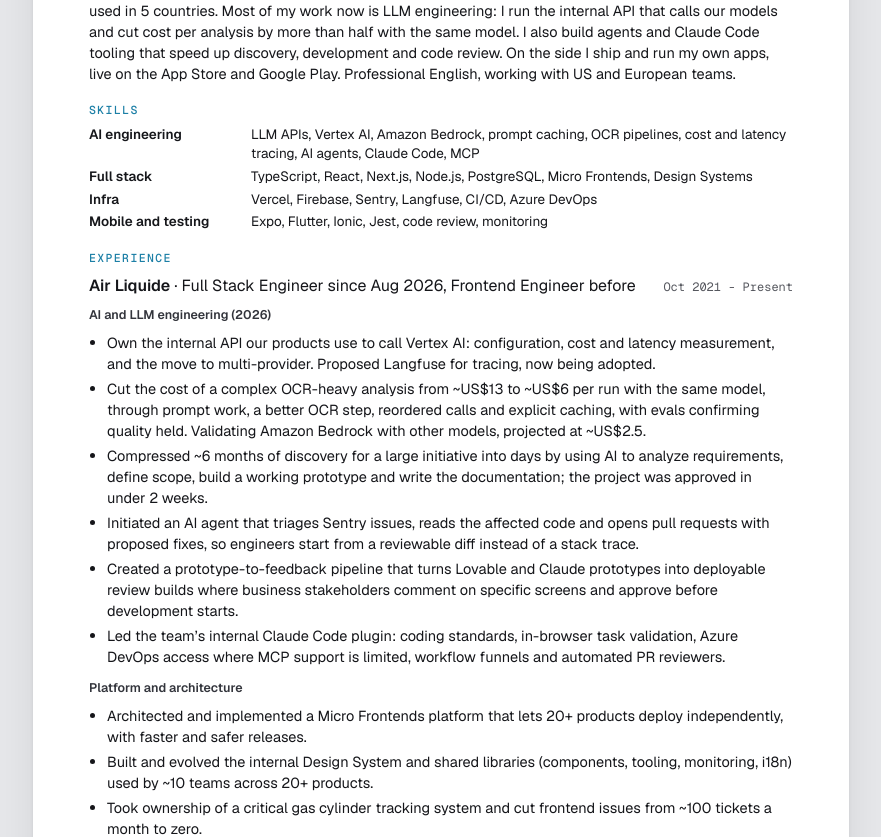
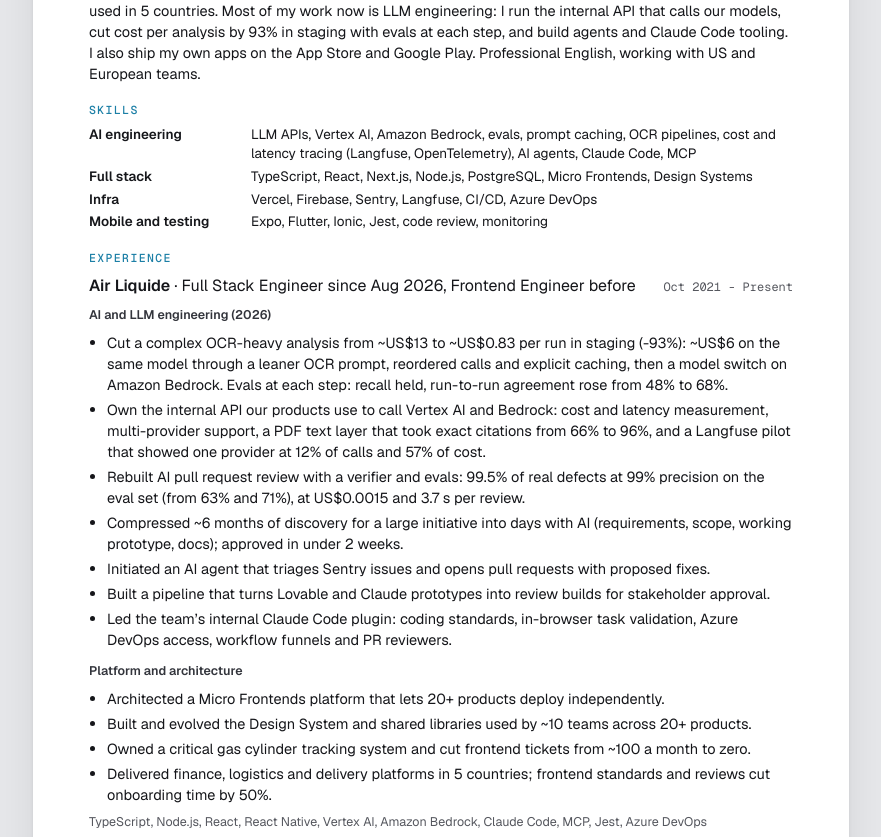
Before and after one commit to gabrielbsandim/portfolio, a Next.js app: page /resume in a window 1280 px wide. Shown: the part 268-1105 px from the top of the page, without its empty margins (199-1080 px from the left). Built offline with nearby package versions, Linux system fonts and the light colour scheme.

Commit message:
feat: update air liquide llm work with bedrock, code review and langfuse numbers

```diff
--- a/src/components/resume.tsx
+++ b/src/components/resume.tsx
@@ -3,29 +3,30 @@ import { LINKS } from '@/content/portfolio';
 import s from './resume.module.css';
 
 const SKILL_ROWS = [
-  ['AI engineering', 'LLM APIs, Vertex AI, Amazon Bedrock, prompt caching, OCR pipelines, cost and latency tracing, AI agents, Claude Code, MCP'],
+  ['AI engineering', 'LLM APIs, Vertex AI, Amazon Bedrock, evals, prompt caching, OCR pipelines, cost and latency tracing (Langfuse, OpenTelemetry), AI agents, Claude Code, MCP'],
   ['Full stack', 'TypeScript, React, Next.js, Node.js, PostgreSQL, Micro Frontends, Design Systems'],
   ['Infra', 'Vercel, Firebase, Sentry, Langfuse, CI/CD, Azure DevOps'],
   ['Mobile and testing', 'Expo, Flutter, Ionic, Jest, code review, monitoring'],
 ] as const;
 
 const LLM_WORK = [
-  'Own the internal API our products use to call Vertex AI: configuration, cost and latency measurement, and the move to multi-provider. Proposed Langfuse for tracing, now being adopted.',
-  'Cut the cost of a complex OCR-heavy analysis from ~US$13 to ~US$6 per run with the same model, through prompt work, a better OCR step, reordered calls and explicit caching, with evals confirming quality held. Validating Amazon Bedrock with other models, projected at ~US$2.5.',
+  'Cut a complex OCR-heavy analysis from ~US$13 to ~US$0.83 per run in staging (-93%): ~US$6 on the same model through a leaner OCR prompt, reordered calls and explicit caching, then a model switch on Amazon Bedrock. Evals at each step: recall held, run-to-run agreement rose from 48% to 68%.',
+  'Own the internal API our products use to call Vertex AI and Bedrock: cost and latency measurement, multi-provider support, a PDF text layer that took exact citations from 66% to 96%, and a Langfuse pilot that showed one provider at 12% of calls and 57% of cost.',
+  'Rebuilt AI pull request review with a verifier and evals: 99.5% of real defects at 99% precision on the eval set (from 63% and 71%), at US$0.0015 and 3.7 s per review.',
 ];
 
 const AI_WORK = [
-  'Compressed ~6 months of discovery for a large initiative into days by using AI to analyze requirements, define scope, build a working prototype and write the documentation; the project was approved in under 2 weeks.',
-  'Initiated an AI agent that triages Sentry issues, reads the affected code and opens pull requests with proposed fixes, so engineers start from a reviewable diff instead of a stack trace.',
-  'Created a prototype-to-feedback pipeline that turns Lovable and Claude prototypes into deployable review builds where business stakeholders comment on specific screens and approve before development starts.',
-  'Led the team’s internal Claude Code plugin: coding standards, in-browser task validation, Azure DevOps access where MCP support is limited, workflow funnels and automated PR reviewers.',
+  'Compressed ~6 months of discovery for a large initiative into days with AI (requirements, scope, working prototype, docs); approved in under 2 weeks.',
+  'Initiated an AI agent that triages Sentry issues and opens pull requests with proposed fixes.',
+  'Built a pipeline that turns Lovable and Claude prototypes into review builds for stakeholder approval.',
+  'Led the team’s internal Claude Code plugin: coding standards, in-browser task validation, Azure DevOps access, workflow funnels and PR reviewers.',
 ];
 
 const PLATFORM_WORK = [
-  'Architected and implemented a Micro Frontends platform that lets 20+ products deploy independently, with faster and safer releases.',
-  'Built and evolved the internal Design System and shared libraries (components, tooling, monitoring, i18n) used by ~10 teams across 20+ products.',
-  'Took ownership of a critical gas cylinder tracking system and cut frontend issues from ~100 tickets a month to zero.',
-  'Delivered finance, logistics, inventory, reporting and delivery platforms for thousands of users in 5 countries; defined frontend standards and code review practices that reduced onboarding time by 50%.',
+  'Architected a Micro Frontends platform that lets 20+ products deploy independently.',
+  'Built and evolved the Design System and shared libraries used by ~10 teams across 20+ products.',
+  'Owned a critical gas cylinder tracking system and cut frontend tickets from ~100 a month to zero.',
+  'Delivered finance, logistics and delivery platforms in 5 countries; frontend standards and reviews cut onboarding time by 50%.',
 ];
 
 const SAFIRA_WORK = [
@@ -85,10 +86,10 @@ export function Resume() {
           <h2 className={s.h2}>Summary</h2>
           <p className={s.summary}>
             Full Stack Engineer with 6+ years building web and mobile products in TypeScript for enterprise platforms
-            used in 5 countries. Most of my work now is LLM engineering: I run the internal API that calls our models
-            and cut cost per analysis by more than half with the same model. I also build agents and Claude Code
-            tooling that speed up discovery, development and code review. On the side I ship and run my own apps, live
-            on the App Store and Google Play. Professional English, working with US and European teams.
+            used in 5 countries. Most of my work now is LLM engineering: I run the internal API that calls our models,
+            cut cost per analysis by 93% in staging with evals at each step, and build agents and Claude Code tooling.
+            I also ship my own apps on the App Store and Google Play. Professional English, working with US and
+            European teams.
           </p>
         </div>
 
```
Also changed, not shown: src/content/portfolio.ts (+20 -16 lines), 1 other file (tests, documents, lock files or other folders).
